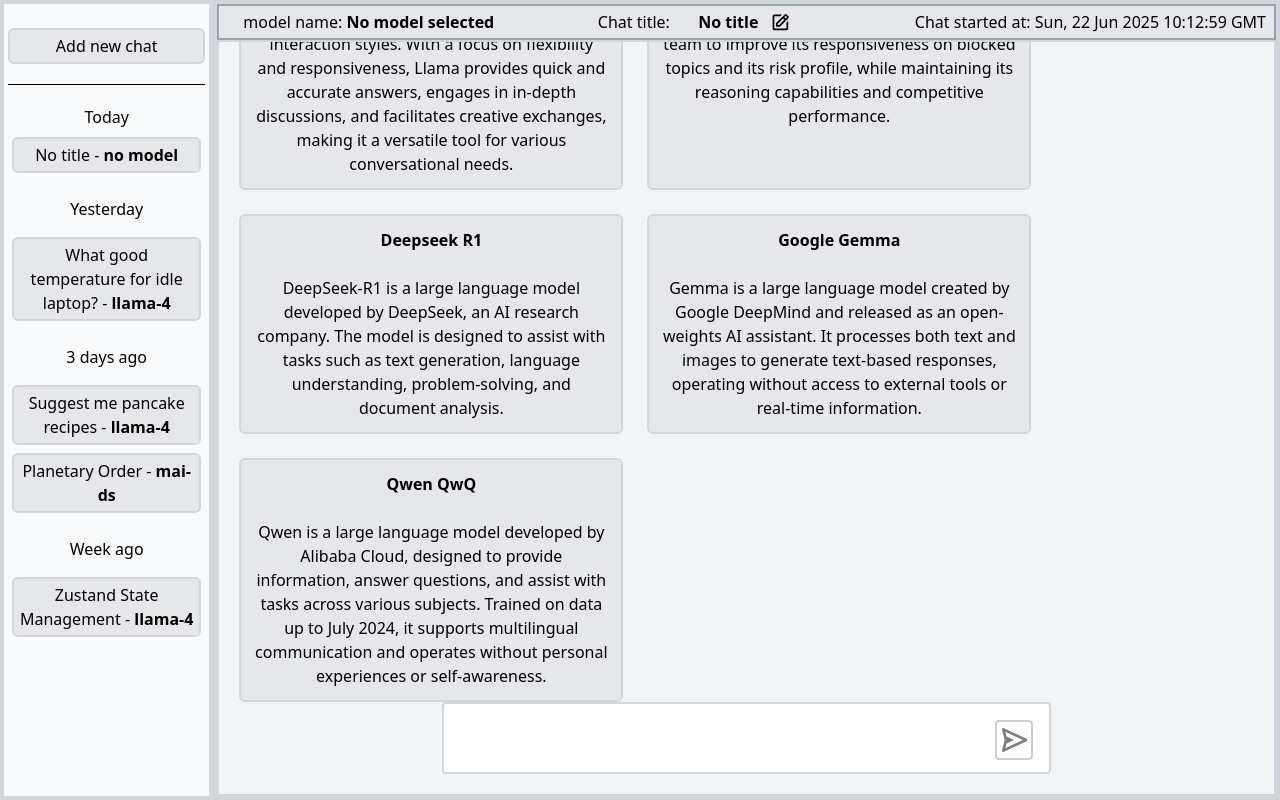
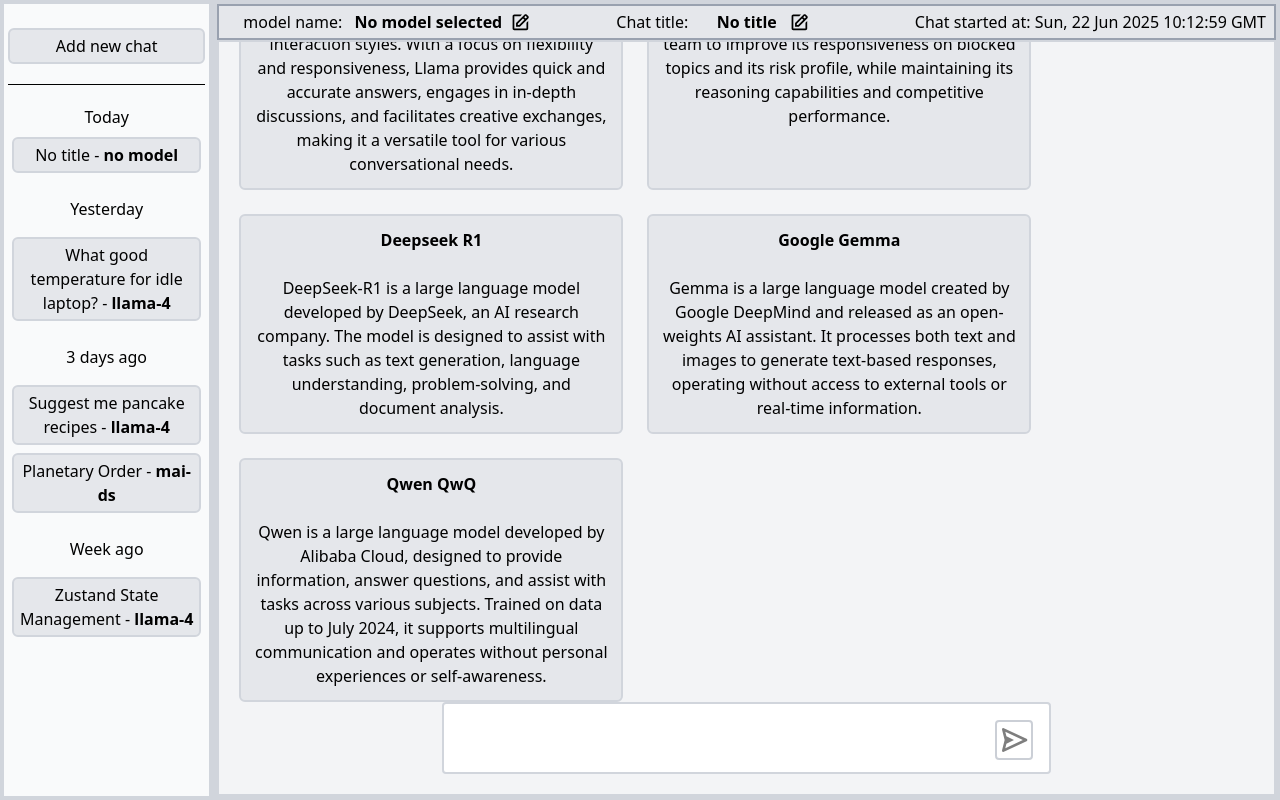
Before and after one commit to BMike903/LLM-front, a React (Vite) app: page / in a window 1280 px wide. Built offline with nearby package versions, Linux system fonts and the light colour scheme.

Commit message:
changing model

```diff
--- a/src/App.tsx
+++ b/src/App.tsx
@@ -1,7 +1,7 @@
 import { useEffect, useRef } from "react";
 import "./tailwind.css";
 
-import { BiSend, BiLoader, BiRepeat } from "react-icons/bi";
+import { BiSend, BiLoader, BiRepeat, BiEdit } from "react-icons/bi";
 import { motion, AnimatePresence } from "motion/react";
 import Markdown from "react-markdown";
 
@@ -16,10 +16,18 @@ import CurrentChatTitleInput from "./components/titleInput";
 function App() {
   const currentChatId = useCurrentChatId();
   const currentChat = useCurrentChat();
-  const { messages, status, modelKey, startDate, draftMessage, title } =
-    currentChat;
+  const {
+    messages,
+    status,
+    modelKey,
+    startDate,
+    draftMessage,
+    title,
+    isSelectingModel,
+  } = currentChat;
   const model = modelKey ? getModel(modelKey) : null;
   const setDraftMessage = useChatsStore((state) => state.setDraftMessage);
+  const setSelectingModel = useChatsStore((state) => state.setSelectingModel);
 
   const isInputEmpty = () => draftMessage.trim() === "";
 
@@ -59,9 +67,16 @@ function App() {
         className="flex h-full flex-5/6 flex-col border-4 border-solid border-gray-300 bg-gray-100 dark:border-gray-600 dark:bg-black"
       >
         <div className="flex flex-row items-center justify-between gap-6 border-2 border-solid border-gray-400 bg-gray-200 p-1 px-2 pl-6 dark:border-gray-600 dark:bg-black">
-          <div>
+          <div className="flex flex-row gap-2">
             {"model name:\u00A0"}
             <b>{model ? model.name : "No model selected"}</b>
+            <button
+              className="hover:cursor-pointer"
+              disabled={status === "fetching"}
+              onClick={() => setSelectingModel(currentChatId, true)}
+            >
+              <BiEdit size="1.3em" />
+            </button>
           </div>
           <div className="flex flex-row items-center">
             {"Chat title: \u00A0"}
@@ -78,8 +93,10 @@ function App() {
         </div>
 
         <div className="mx-auto flex h-full w-full flex-col items-center gap-15 overflow-y-scroll scroll-smooth border-2 border-solid border-gray-300 bg-gray-100 p-5 dark:border-gray-600 dark:bg-black">
-          {!model && <SelectModelList />}
-
+          {!model || isSelectingModel ? (
+            <SelectModelList />
+          ) : (
+            <>
               {messages.map((message) => {
                 if (message.role === "user") {
                   return (
@@ -111,6 +128,8 @@ function App() {
                     Error occurred. Try to resend request later.
                   </motion.div>
                 </AnimatePresence>
+              )}
+            </>
           )}
 
           <div
--- a/src/components/selectModelList.tsx
+++ b/src/components/selectModelList.tsx
@@ -1,10 +1,17 @@
 import { models } from "../constants/models";
 import useChatsStore from "../store/store";
 import { useCurrentChatId } from "../store/chatSelectors";
+import { ModelsKey } from "../types/models";
 
 function SelectModelList() {
   const setModel = useChatsStore((state) => state.setModel);
+  const setSelectingModel = useChatsStore((state) => state.setSelectingModel);
   const currentChatId = useCurrentChatId();
+
+  const onModelClick = (modelKey: ModelsKey) => {
+    setModel(currentChatId, modelKey);
+    setSelectingModel(currentChatId, false);
+  };
 
   return (
     <div className="flex h-full w-full flex-col items-center justify-center gap-6">
@@ -13,11 +20,11 @@ function SelectModelList() {
         {Object.entries(models).map(([modelKey, model]) => (
           <li
             key={modelKey}
-            onClick={() => setModel(currentChatId, modelKey)}
+            onClick={() => onModelClick(modelKey)}
             className="w-96 rounded-md border-2 border-solid border-gray-300 bg-gray-200 p-3 hover:cursor-pointer hover:bg-gray-100 dark:border-gray-600 dark:bg-gray-800 dark:hover:bg-gray-700"
           >
             <button
-              onClick={() => setModel(currentChatId, modelKey)}
+              onClick={() => onModelClick(modelKey)}
               tabIndex={0}
               className="hover:cursor-pointer"
             >
--- a/src/store/store.ts
+++ b/src/store/store.ts
@@ -24,6 +24,7 @@ interface StoreState {
   setTitle: (chatID: string, newTitle: string) => void;
   setTitleTip: (chatID: string, titleTip: string) => void;
   setTitleTipStatus: (chatID: string, status: TitleTipStatuses) => void;
+  setSelectingModel: (chatID: string, isSelectingModel: boolean) => void;
 }
 
 const useChatsStore = create<StoreState>()(
@@ -40,6 +41,7 @@ const useChatsStore = create<StoreState>()(
             title: "",
             titleTip: "",
             titleTipStatus: "empty",
+            isSelectingModel: true,
           },
           "V1StGXR8_Z5jdHi6B-myT": {
             status: "idle",
@@ -50,6 +52,7 @@ const useChatsStore = create<StoreState>()(
             title: "Planetary Order",
             titleTip: "",
             titleTipStatus: "empty",
+            isSelectingModel: false,
           },
           "fuhlDw1udJPnvznJB7tzN": {
             status: "idle",
@@ -60,6 +63,7 @@ const useChatsStore = create<StoreState>()(
             title: "Zustand State Management",
             titleTip: "",
             titleTipStatus: "empty",
+            isSelectingModel: false,
           },
           "fV3CTpvaQfWfHIjMxfzUo": {
             status: "idle",
@@ -70,6 +74,7 @@ const useChatsStore = create<StoreState>()(
             title: "",
             titleTip: "",
             titleTipStatus: "empty",
+            isSelectingModel: false,
           },
           "8BNMAhGSD5ulJUdgXdyZB": {
             status: "idle",
@@ -80,6 +85,7 @@ const useChatsStore = create<StoreState>()(
             title: "",
             titleTip: "",
             titleTipStatus: "empty",
+            isSelectingModel: false,
           },
         },
         currentChatId: "XkBlzJPRrmBMfZYCe_-HF",
@@ -112,6 +118,7 @@ const useChatsStore = create<StoreState>()(
             title: "",
             titleTip: "",
             titleTipStatus: "empty",
+            isSelectingModel: true,
           };
           state.chats.currentChatId = newChatId;
         });
@@ -142,6 +149,11 @@ const useChatsStore = create<StoreState>()(
           state.chats.allChats[chatID].titleTip = titleTip;
         });
       },
+      setSelectingModel(chatID, isSelectingModel) {
+        set((state) => {
+          state.chats.allChats[chatID].isSelectingModel = isSelectingModel;
+        });
+      },
     })),
   ),
 );
--- a/src/types/chat.ts
+++ b/src/types/chat.ts
@@ -10,6 +10,7 @@ export type Message = {
 
 export type Chat = {
   modelKey: ModelsKey | null;
+  isSelectingModel: boolean;
   messages: Array<Message>;
   status: LoadingStatuses;
   startDate: string;
```
Lines whose indentation alone changed are shown as unchanged.
